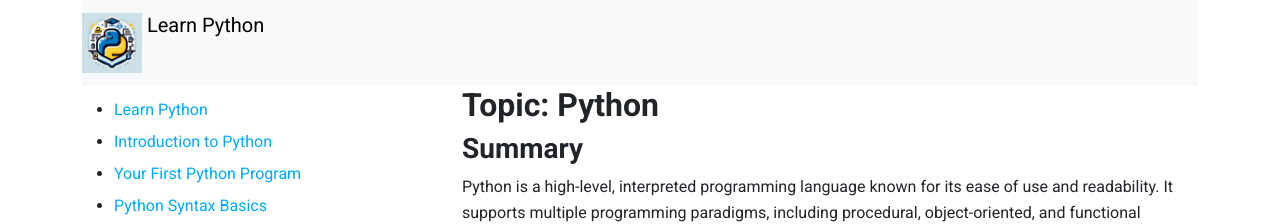
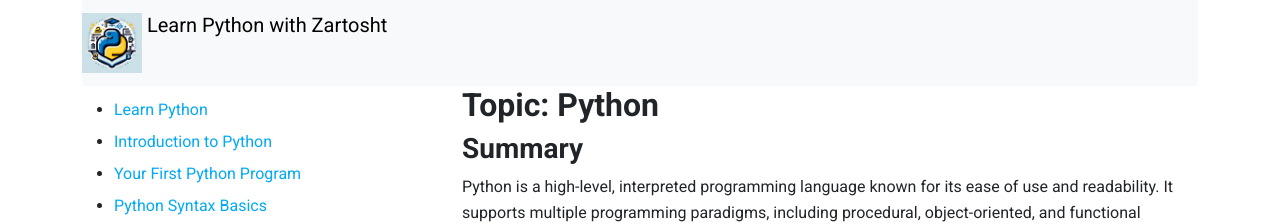
Before and after one commit to zartosht/learning-python, a Jekyll site: the page built from index.md, in a window 1280 px wide and 900 px high. Shown: the top 224 px of the window. Built offline with Jekyll 4.4.1, drawn with Linux system fonts in a browser that asks for light colours; our own code applies the rules of GitHub Pages for plain Markdown files; comment, search, counter and statistics services are not loaded.

```diff
--- a/_includes/header.html
+++ b/_includes/header.html
@@ -3,7 +3,7 @@
     <a class="navbar-brand" href="{{ site.baseurl }}/">
       <img src="{{ 'assets/images/logo.png' | relative_url }}" alt="Logo" width="60" height="60"
         class="d-inline-block align-top">
-      {{ page.title | default: site.title }}
+      {{ site.title }}
     </a>
   </div>
 </nav>
```
